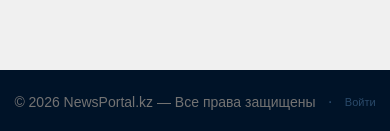
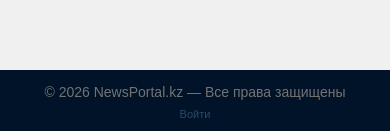
Before and after one commit to raz-banned/news-portal, a React (Vite) app: page / in a window 390 px wide. Shown: the part 710-841 px from the top of the page. Built offline with nearby package versions, Linux system fonts and the light colour scheme; no server answers.

Commit message:
fix(layout): fixed footer layout for mobile devices

```diff
--- a/src/components/portal/PortalFooter.tsx
+++ b/src/components/portal/PortalFooter.tsx
@@ -5,11 +5,11 @@ export function PortalFooter() {
   const { isAuthenticated } = useAuth()
 
   return (
-    <div className="flex h-16 items-center justify-center gap-3 bg-portal-navy">
+    <div className="flex h-16 flex-col items-center justify-center gap-1 bg-portal-navy px-4 md:flex-row md:gap-3">
       <p className="text-sm text-muted-foreground">
         © 2026 NewsPortal.kz — Все права защищены
       </p>
-      <span className="text-[#2a4a6a]">·</span>
+      <span className="hidden text-[#2a4a6a] md:inline">·</span>
       <Link
         to={isAuthenticated ? "/admin" : "/login"}
         className="text-[11px] text-[#2a4a6a] transition-colors hover:text-portal-navy-text"
```
